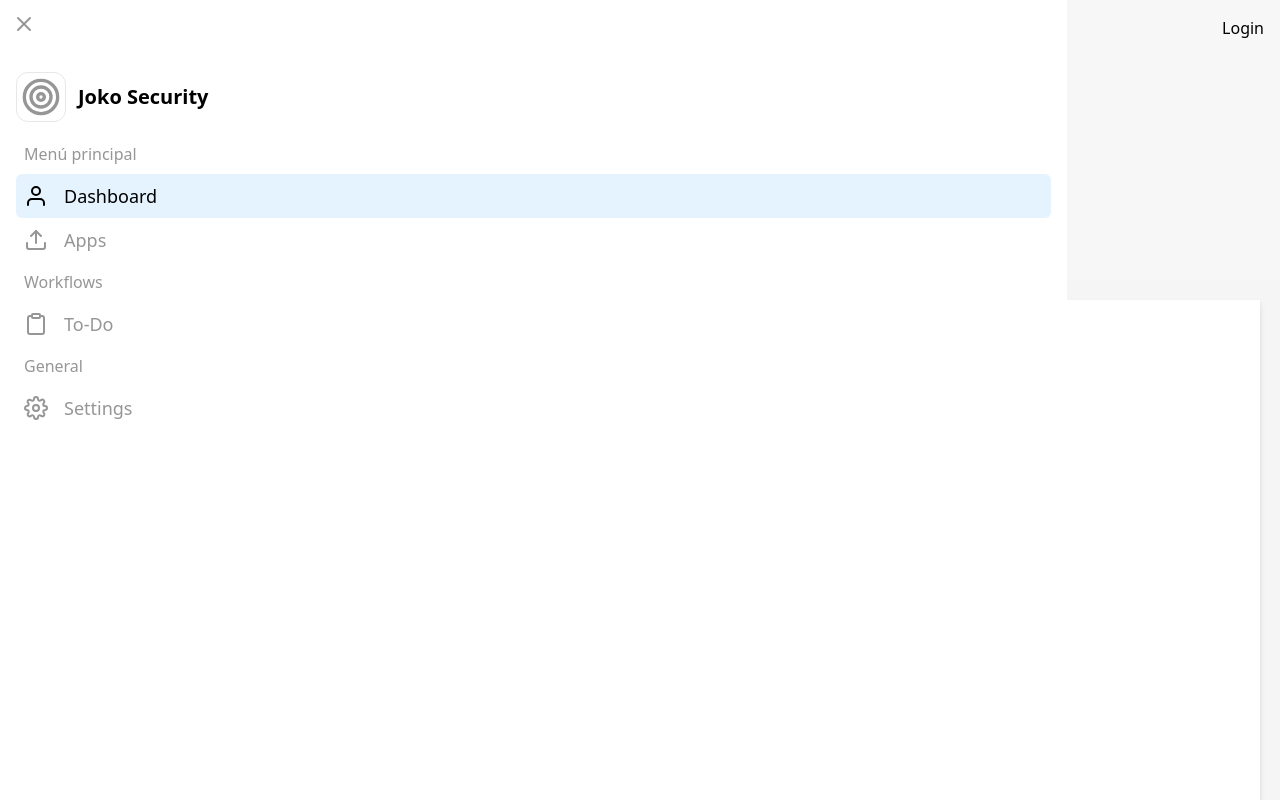
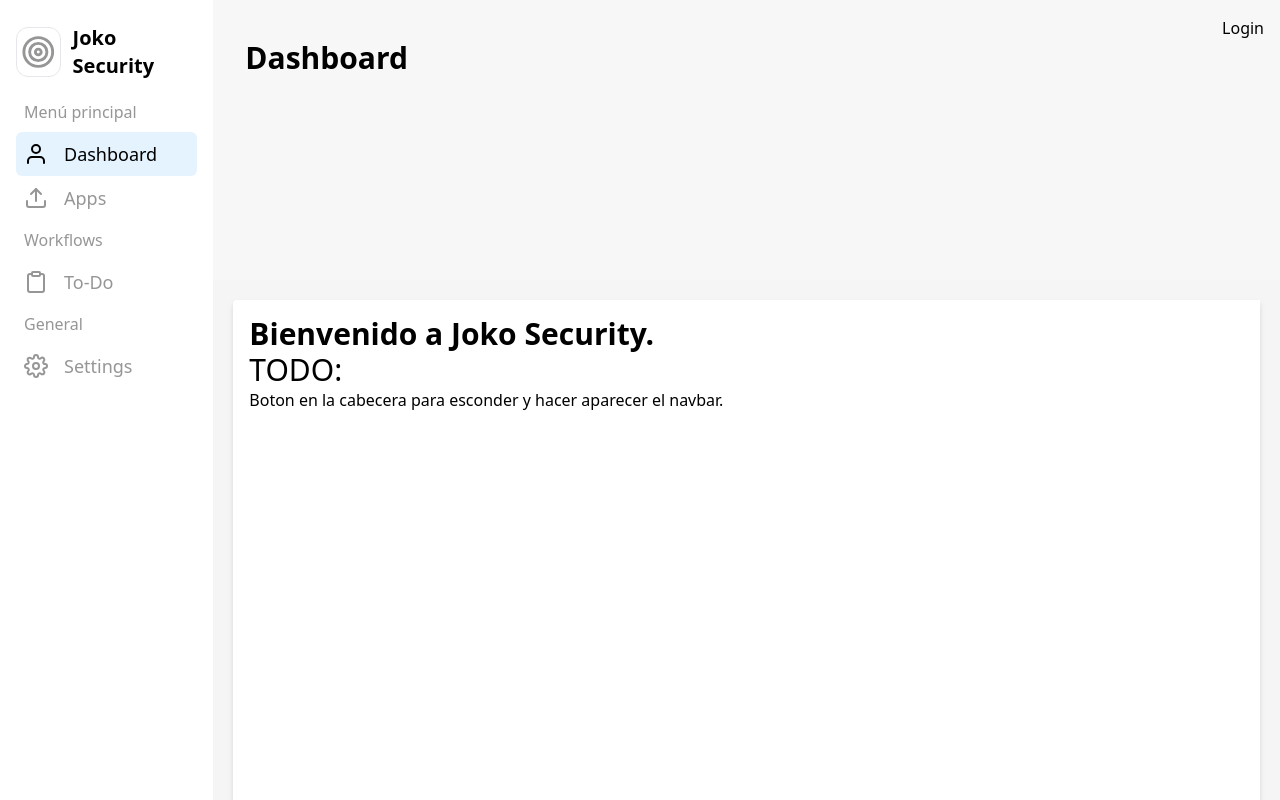
Before and after one commit to jokoframework/security-starter-react, a Next.js app: page / in a window 1280 px wide. Shown: the top 800 px of the page. Built offline with nearby package versions, Linux system fonts and the light colour scheme.

Commit message:
Cambiar estado por defecto de sidebar

```diff
--- a/components/layout.tsx
+++ b/components/layout.tsx
@@ -26,7 +26,7 @@ export default function PageLayout({ children }: { children: React.ReactNode })
       name: 'Dashboard',
     }
   )
-  const [isSidebarCollapsed, setSidebarCollapsed] = useState(false)
+  const [isSidebarCollapsed, setSidebarCollapsed] = useState(true)
   return (
     <>
       <div className="static grid grid-rows-12 grid-cols-12 bg-neutral-150">
```
